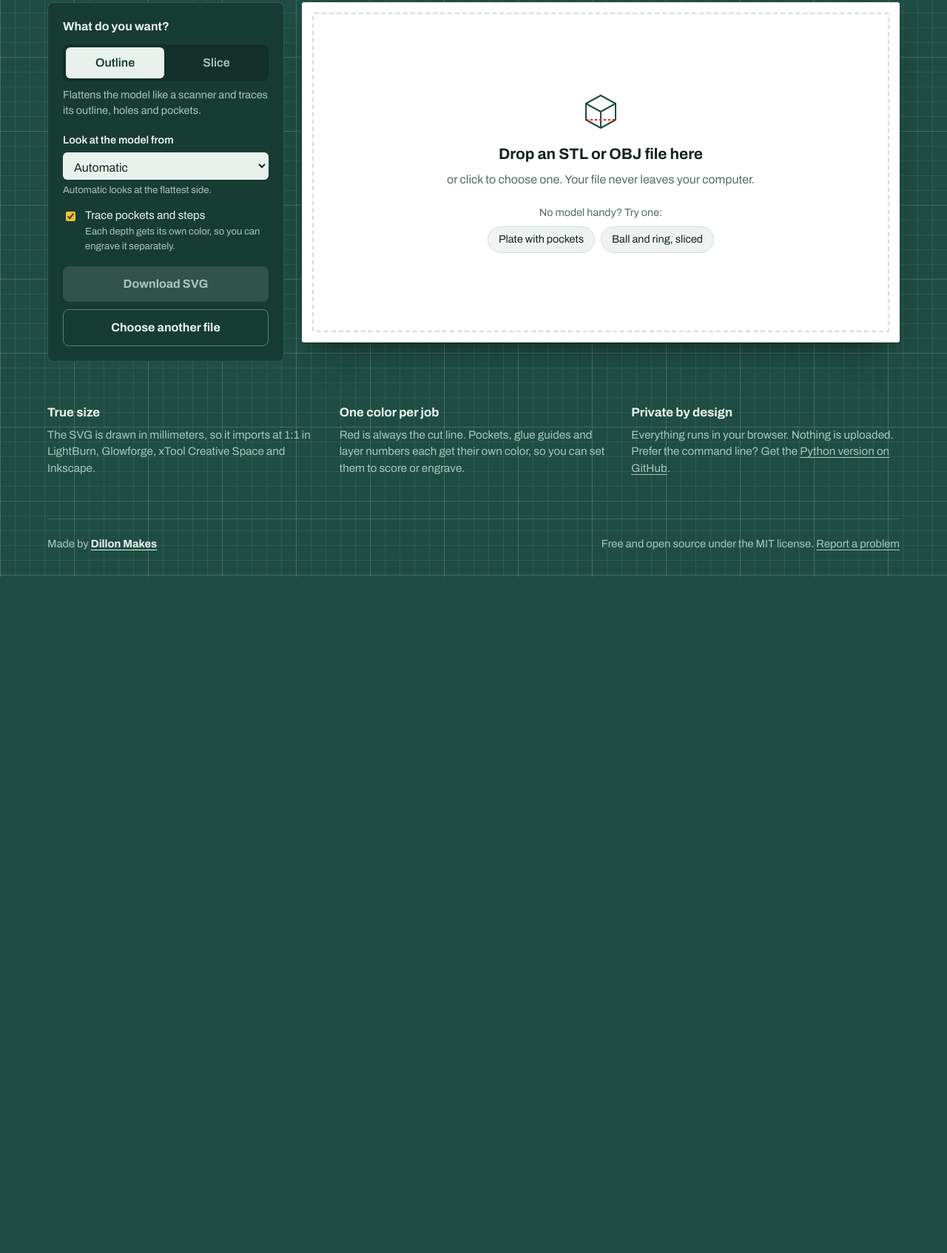
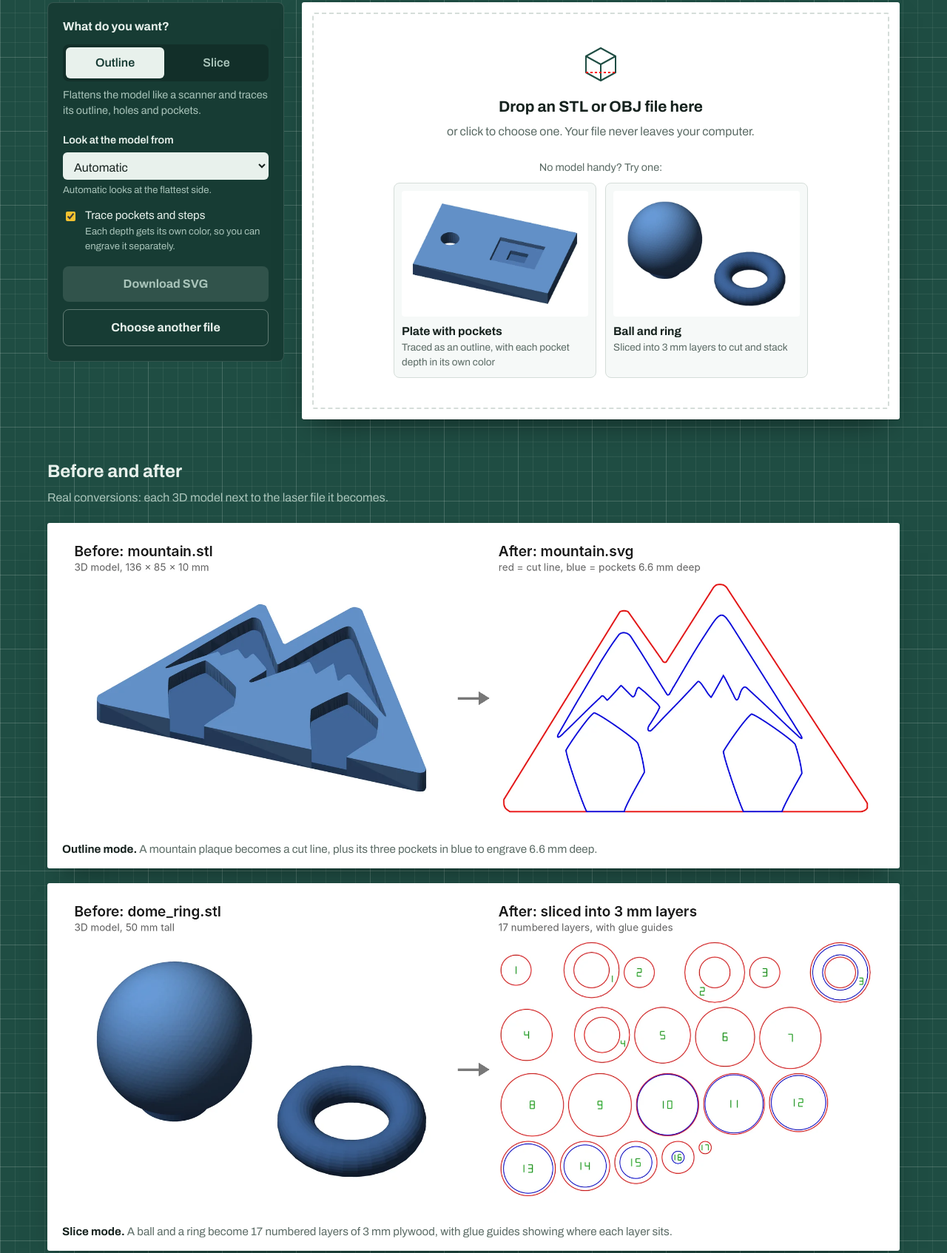
Before and after one commit to DMG159/stl-to-svg, a plain HTML site: page docs/index.html in a window 1280 px wide. Shown: the part 323-2017 px from the top of the page at 74% size. Before the commit the page ends 1103 px from the top, so only its background shows below. Drawn offline with Linux system fonts and the light colour scheme.

Commit message:
Show before/after pictures and 3D previews on the website
- Example buttons are now cards showing each 3D model before conversion
- Loading an example shows the 3D model next to its SVG result
- New "Before and after" section with the mountain and ball-and-ring
  pictures, with stacked versions for phones
- Ball-and-ring before/after regenerated from current output

Co-Authored-By: Claude Opus 5.5 <noreply@anthropic.com>
Claude-Session: https://claude.ai/code/session_01D2PD2RsM4hwCpEj2bXR2Nx

```diff
--- a/docs/app.js
+++ b/docs/app.js
@@ -37,6 +37,8 @@
 
   document.querySelectorAll('[data-example]').forEach(b => b.addEventListener('click', async () => {
     setMode(b.dataset.mode);
+    state.sourceImg = b.dataset.img;
+    state.sourceAlt = b.querySelector('img').alt;
     try {
       const res = await fetch('examples/' + b.dataset.example);
       if (!res.ok) throw new Error('could not load the example');
@@ -45,6 +47,7 @@
   }));
 
   function loadFile(file) {
+    state.sourceImg = null;   // only the examples come with a picture of the model
     if (!/\.(stl|obj)$/i.test(file.name)) { showError(`${file.name} isn't an STL or OBJ file. Export your model as STL and try again.`); return; }
     const reader = new FileReader();
     reader.onload = () => load(reader.result, file.name);
@@ -110,6 +113,9 @@
     drop.hidden = true;
     $('result').hidden = false;
     $('filename').textContent = state.outName;
+    const hasSource = Boolean(state.sourceImg);
+    $('source').hidden = $('arrow').hidden = !hasSource;
+    if (hasSource) { $('source-img').src = state.sourceImg; $('source-img').alt = state.sourceAlt; }
     $('summary').textContent = r.summary;
     const preview = $('preview');
     preview.innerHTML = r.svg;
--- a/docs/index.html
+++ b/docs/index.html
@@ -175,13 +175,18 @@
   .drop svg.icon { width: 56px; height: 56px; margin-bottom: 14px; }
   .drop strong { font-size: 1.3rem; font-variation-settings: "wdth" 112; }
   .drop p { margin: 6px 0 0; color: var(--muted); }
-  .examples { margin-top: 22px; display: flex; flex-wrap: wrap; gap: 8px; justify-content: center; }
-  .examples span { color: var(--muted); font-size: 0.9rem; width: 100%; }
-  .examples button {
-    font: inherit; font-size: 0.9rem; color: var(--ink); background: #eef3f1; border: 1px solid var(--line);
-    border-radius: 999px; padding: 6px 14px; cursor: pointer;
+  .examples { margin-top: 26px; width: 100%; max-width: 560px; }
+  .examples > span { display: block; color: var(--muted); font-size: 0.9rem; margin-bottom: 10px; }
+  .example-list { display: grid; grid-template-columns: 1fr 1fr; gap: 12px; }
+  .example {
+    font: inherit; color: var(--ink); text-align: left; cursor: pointer;
+    background: #f6f9f8; border: 1px solid var(--line); border-radius: var(--radius-control);
+    padding: 10px; display: flex; flex-direction: column; gap: 8px;
   }
-  .examples button:hover { border-color: var(--mat); }
+  .example:hover { border-color: var(--mat); background: #eef4f1; }
+  .example img { width: 100%; height: auto; aspect-ratio: 700 / 470; object-fit: contain; background: #fff; border-radius: 4px; }
+  .example strong { font-size: 0.98rem; font-variation-settings: "wdth" 100; }
+  .example small { display: block; color: var(--muted); font-size: 0.85rem; }
 
   .result { display: flex; flex-direction: column; flex: 1; }
   .result-head {
@@ -191,6 +196,21 @@
   .filename { font-weight: 700; font-size: 1.05rem; word-break: break-all; }
   .summary { color: var(--muted); font-size: 0.92rem; }
   .preview { padding: 20px; flex: 1; display: flex; align-items: center; justify-content: center; overflow: auto; }
+  .compare { display: flex; align-items: center; gap: 4px; padding-left: 20px; flex: 1; }
+  .compare .preview { padding-left: 8px; }
+  .source { margin: 0; flex: 0 0 30%; text-align: center; }
+  .source img { width: 100%; height: auto; display: block; }
+  .source figcaption, .after-label { color: var(--muted); font-size: 0.85rem; margin-top: 6px; }
+  .arrow { color: #9aa8a3; font-size: 1.6rem; flex: none; }
+
+  .showcase { padding: 4px 0 48px; }
+  .showcase h2 { font-size: 1.5rem; margin: 0 0 6px; font-variation-settings: "wdth" 118; }
+  .showcase > p { margin: 0 0 22px; color: var(--muted-on-mat); max-width: 40rem; }
+  .shots { display: grid; gap: 20px; }
+  .shot { margin: 0; background: var(--sheet); color: var(--ink); border-radius: var(--radius-sheet); padding: 14px 14px 12px; box-shadow: 0 18px 40px -22px rgba(0,0,0,0.55); }
+  .shot img { width: 100%; height: auto; display: block; }
+  .shot figcaption { padding: 10px 6px 2px; font-size: 0.95rem; color: var(--muted); }
+  .shot figcaption strong { color: var(--ink); }
   .preview svg { width: 100%; height: auto; max-height: 70vh; }
   .preview svg path { stroke-width: 1.3px; vector-effect: non-scaling-stroke; stroke-linejoin: round; }
   .legend { list-style: none; margin: 0; padding: 12px 20px 16px; border-top: 1px solid var(--line); display: flex; flex-wrap: wrap; gap: 6px 22px; font-size: 0.92rem; }
@@ -216,6 +236,9 @@
     .tool { grid-template-columns: 1fr; }
     .sheet-area { order: -1; }
     .notes { grid-template-columns: 1fr; gap: 20px; }
+    .compare { flex-direction: column; padding: 16px 16px 0; }
+    .source { flex-basis: auto; width: 55%; }
+    .arrow { transform: rotate(90deg); }
     .sheet { min-height: 340px; }
   }
   @media (prefers-reduced-motion: reduce) { * { transition: none !important; } }
@@ -295,8 +318,16 @@
             <p>or click to choose one. Your file never leaves your computer.</p>
             <div class="examples">
               <span>No model handy? Try one:</span>
-              <button type="button" data-example="testplate.stl" data-mode="outline">Plate with pockets</button>
-              <button type="button" data-example="dome_ring.stl" data-mode="slice">Ball and ring, sliced</button>
+              <div class="example-list">
+                <button type="button" class="example" data-example="testplate.stl" data-mode="outline" data-img="img/plate-3d.webp">
+                  <img src="img/plate-3d.webp" width="700" height="459" alt="3D view of a flat plate with a round hole and a stepped square pocket">
+                  <span><strong>Plate with pockets</strong><small>Traced as an outline, with each pocket depth in its own color</small></span>
+                </button>
+                <button type="button" class="example" data-example="dome_ring.stl" data-mode="slice" data-img="img/ball-ring-3d.webp">
+                  <img src="img/ball-ring-3d.webp" width="700" height="488" alt="3D view of a ball on a short pedestal next to a ring">
+                  <span><strong>Ball and ring</strong><small>Sliced into 3 mm layers to cut and stack</small></span>
+                </button>
+              </div>
             </div>
           </div>
           <div class="result" id="result" hidden>
@@ -304,7 +335,14 @@
               <span class="filename" id="filename"></span>
               <span class="summary" id="summary" aria-live="polite"></span>
             </div>
-            <div class="preview" id="preview"></div>
+            <div class="compare">
+              <figure class="source" id="source" hidden>
+                <img id="source-img" alt="">
+                <figcaption>The 3D model</figcaption>
+              </figure>
+              <span class="arrow" id="arrow" aria-hidden="true" hidden>&#8594;</span>
+              <div class="preview" id="preview"></div>
+            </div>
             <ul class="warnings" id="warnings"></ul>
             <ul class="legend" id="legend"></ul>
           </div>
@@ -314,6 +352,29 @@
         <input type="file" id="file" accept=".stl,.obj" hidden>
       </div>
     </main>
+
+    <section class="showcase" aria-labelledby="showcase-title">
+      <h2 id="showcase-title">Before and after</h2>
+      <p>Real conversions: each 3D model next to the laser file it becomes.</p>
+      <div class="shots">
+        <figure class="shot">
+          <picture>
+            <source media="(max-width: 700px)" srcset="img/mountain-before-after-tall.webp" width="900" height="1424">
+          <img src="img/mountain-before-after.webp" width="2000" height="722" loading="lazy"
+               alt="Before: a 3D mountain plaque with three recessed pockets. After: its SVG, with the red outer cut line and the three pockets traced in blue.">
+          </picture>
+          <figcaption><strong>Outline mode.</strong> A mountain plaque becomes a cut line, plus its three pockets in blue to engrave 6.6 mm deep.</figcaption>
+        </figure>
+        <figure class="shot">
+          <picture>
+            <source media="(max-width: 700px)" srcset="img/ball-ring-before-after-tall.webp" width="900" height="1534">
+          <img src="img/ball-ring-before-after.webp" width="2000" height="776" loading="lazy"
+               alt="Before: a ball on a short pedestal and a ring. After: 17 numbered circular layers of 3 mm, with blue glue guides.">
+          </picture>
+          <figcaption><strong>Slice mode.</strong> A ball and a ring become 17 numbered layers of 3 mm plywood, with glue guides showing where each layer sits.</figcaption>
+        </figure>
+      </div>
+    </section>
 
     <section class="notes">
       <div>
```
Also changed, not shown: docs/img/ball-ring-3d.webp (added), docs/img/ball-ring-before-after-tall.webp (added), docs/img/ball-ring-before-after.webp (added), docs/img/mountain-before-after-tall.webp (added), docs/img/mountain-before-after.webp (added), docs/img/plate-3d.webp (added), examples/slice-before-after.png.
